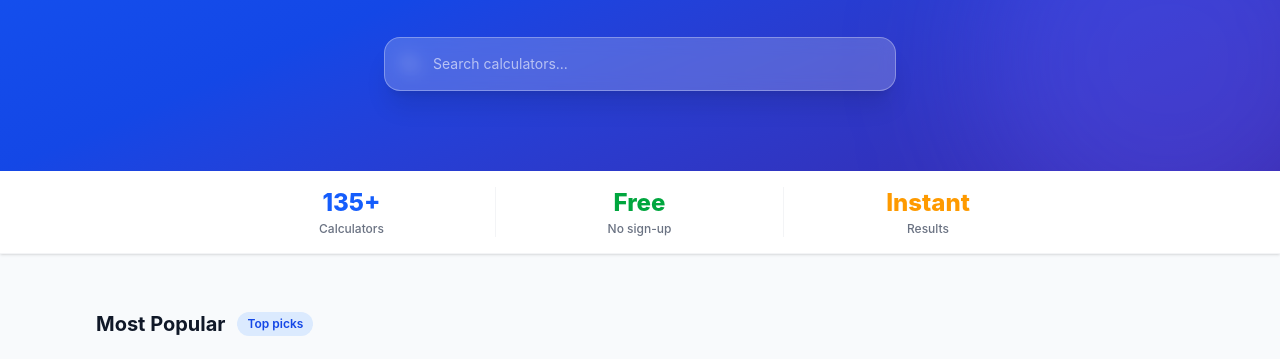
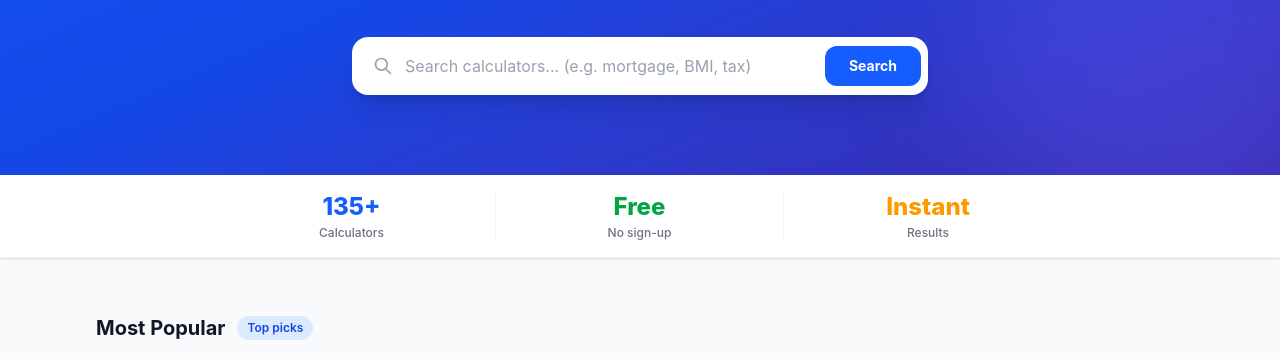
Before and after one commit to aifi2k02/calculators101, an Astro site: page / in a window 1280 px wide. Shown: the part 437-796 px from the top of the page. Built offline with nearby package versions, Linux system fonts and the light colour scheme; Astro itself is replaced by a stand-in of ours.

Commit message:
Redesign hero search: white bg, visible icon, example placeholder, Search button

```diff
--- a/src/pages/index.astro
+++ b/src/pages/index.astro
@@ -100,21 +100,30 @@ const allCalcs = categories.flatMap(c => c.calculators.filter(calc => calc.live)
       <p class="text-blue-100 text-lg sm:text-xl mb-10 max-w-2xl mx-auto leading-relaxed">
         Fast, accurate calculators for finance, fitness, math, and everyday life. No ads. Just results.
       </p>
-      <div class="max-w-lg mx-auto relative">
-        <div class="absolute inset-y-0 left-4 flex items-center pointer-events-none">
-          <svg class="w-5 h-5 text-white/60" fill="none" stroke="currentColor" viewBox="0 0 24 24" aria-hidden="true">
+      <div class="max-w-xl mx-auto relative">
+        <div class="flex items-center bg-white rounded-2xl shadow-xl border border-white/40 overflow-hidden focus-within:ring-2 focus-within:ring-white/60 transition-all">
+          <div class="pl-5 flex items-center pointer-events-none">
+            <svg class="w-5 h-5 text-gray-400" fill="none" stroke="currentColor" viewBox="0 0 24 24" aria-hidden="true">
               <path stroke-linecap="round" stroke-linejoin="round" stroke-width="2" d="M21 21l-6-6m2-5a7 7 0 11-14 0 7 7 0 0114 0z"/>
             </svg>
           </div>
           <input
             id="hero-search"
             type="text"
-          placeholder="Search calculators..."
-          class="w-full pl-12 pr-5 py-4 rounded-2xl text-white placeholder-white/60 bg-white/20 border border-white/30 text-sm focus:outline-none focus:ring-2 focus:ring-white/50 focus:bg-white/25 shadow-xl backdrop-blur-sm transition-all"
+            placeholder="Search calculators... (e.g. mortgage, BMI, tax)"
+            class="flex-1 px-3 py-4 text-gray-800 placeholder-gray-400 bg-transparent text-sm sm:text-base focus:outline-none"
             autocomplete="off"
             aria-label="Search calculators"
           />
-        <div id="search-dropdown" class="hidden absolute top-full left-0 right-0 mt-2 bg-white rounded-2xl shadow-2xl border border-gray-100 z-50 max-h-64 overflow-y-auto" role="listbox"></div>
+          <button
+            id="hero-search-btn"
+            type="button"
+            class="m-1.5 px-6 py-2.5 bg-blue-600 hover:bg-blue-700 text-white text-sm font-bold rounded-xl transition-colors shrink-0"
+          >
+            Search
+          </button>
+        </div>
+        <div id="search-dropdown" class="hidden absolute top-full left-0 right-0 mt-2 bg-white rounded-2xl shadow-2xl border border-gray-100 z-50 max-h-72 overflow-y-auto text-left" role="listbox"></div>
       </div>
     </div>
   </section>
@@ -299,7 +308,21 @@ const allCalcs = categories.flatMap(c => c.calculators.filter(calc => calc.live)
     }
   })
 
+  const searchBtn = document.getElementById('hero-search-btn')
+
+  function goToFirstMatch() {
+    const q = input.value.trim().toLowerCase()
+    if (!q) { input.focus(); return }
+    const matches = allCalcs.filter(c => c.name.toLowerCase().includes(q))
+    if (matches.length) {
+      window.location.href = matches[0].href
+    }
+  }
+
+  searchBtn?.addEventListener('click', goToFirstMatch)
+
   input?.addEventListener('keydown', (e) => {
     if (e.key === 'Escape') dropdown?.classList.add('hidden')
+    if (e.key === 'Enter') { e.preventDefault(); goToFirstMatch() }
   })
 </script>
```
Lines whose indentation alone changed are shown as unchanged.
